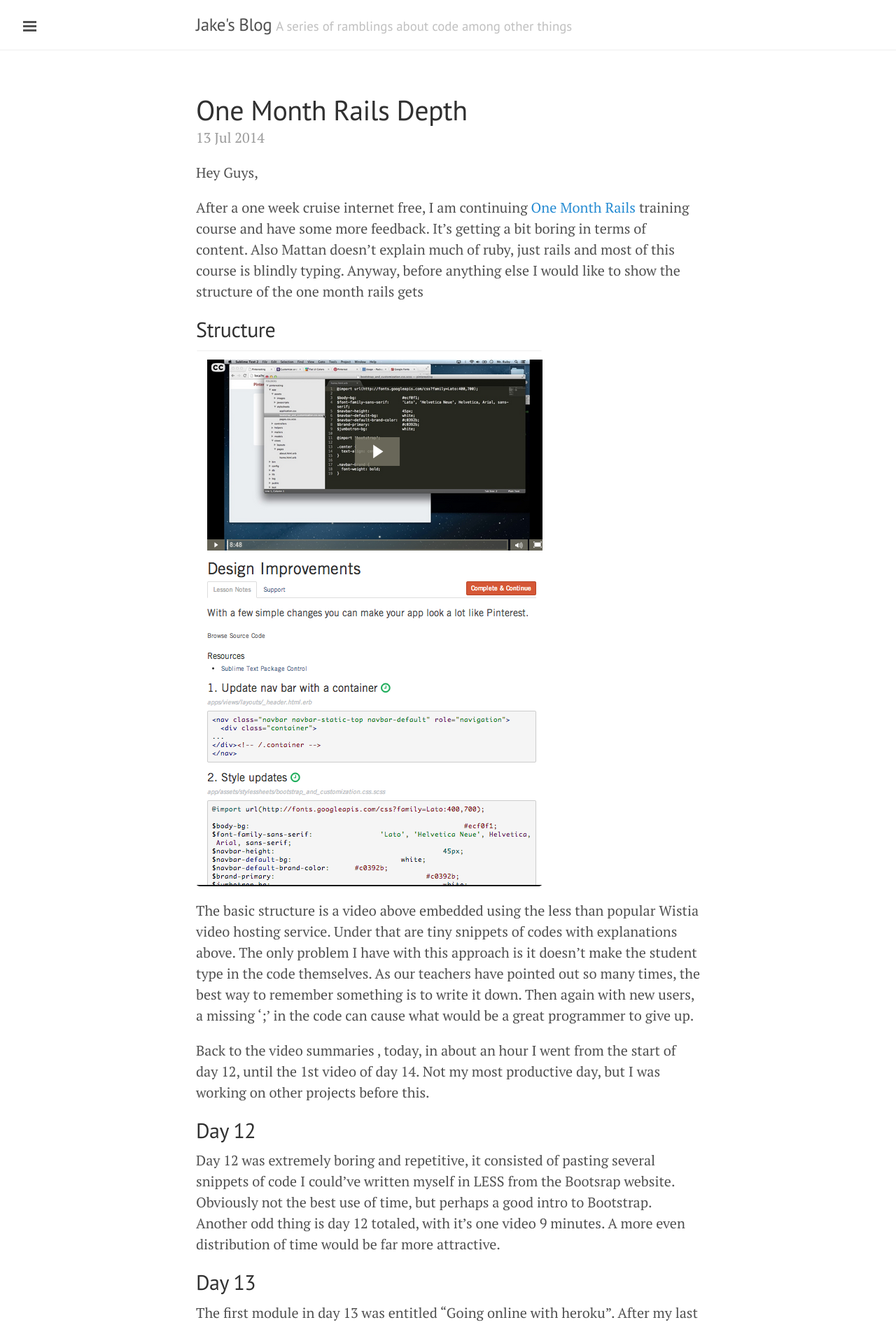
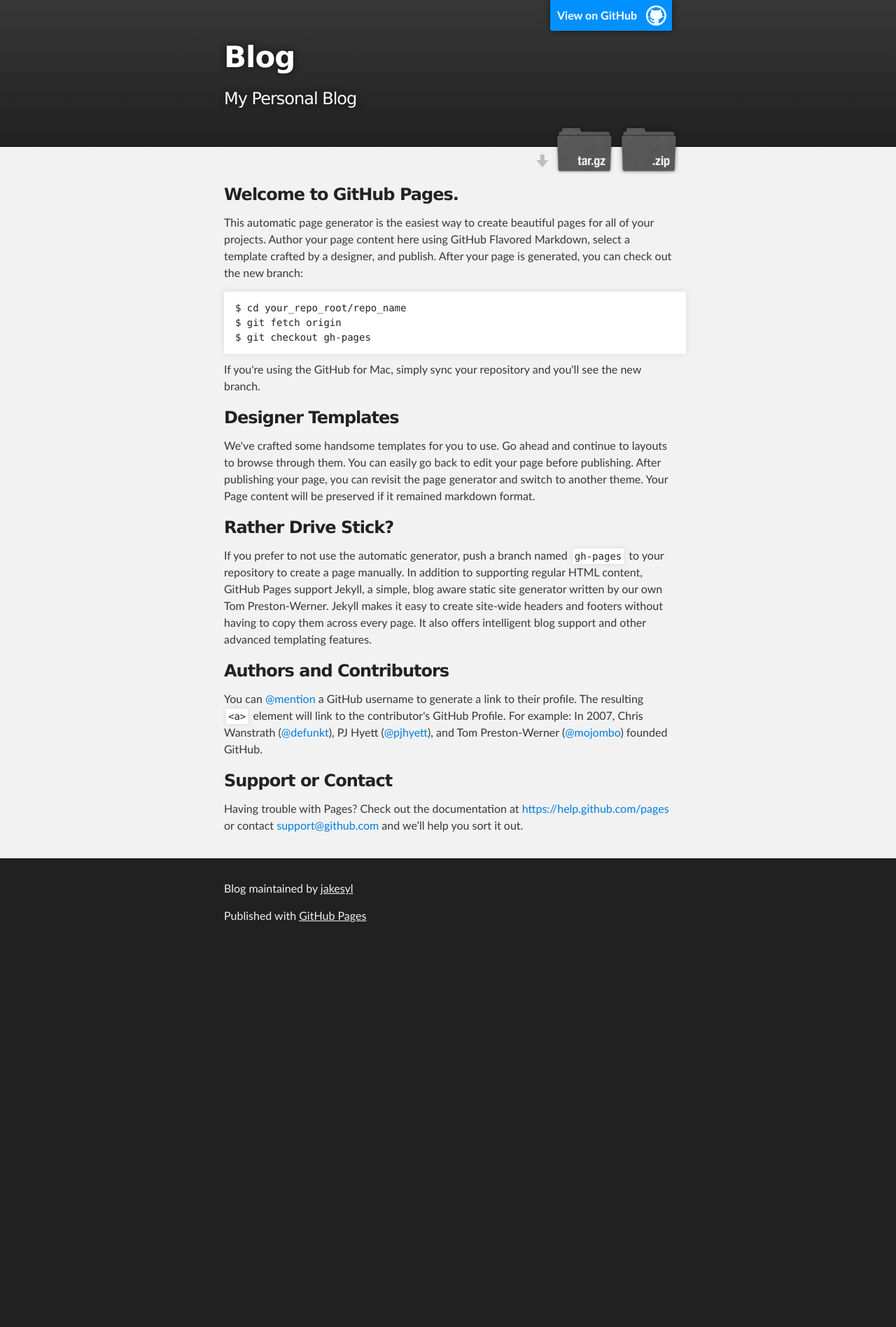
Before and after one commit to jakesyl/blog, a Jekyll site: the page index.html, which Jekyll copies as it is, in a window 1280 px wide. Shown: the top 1897 px of the page at 70% size. Built offline with Jekyll 4.4.1, drawn with Linux system fonts in a browser that asks for light colours; Markdown is read by kramdown in place of the engine named in the settings; the list of posts is cut into pages by our own code; after the commit the page ends 1356 px from its top, so only the background shows below that; some of the changed text lies outside the part shown.

Commit message:
Create gh-pages branch via GitHub

```diff
--- a/index.html
+++ b/index.html
@@ -1,37 +1,79 @@
----
-layout: default
-title: Home
----
+<!DOCTYPE html>
+<html>
 
-<div class="posts">
-  {% for post in paginator.posts %}
-  <div class="post">
-    <h1 class="post-title">
-      <a href="{{ post.url }}">
-        {{ post.title }}
-      </a>
-    </h1>
+  <head>
+    <meta charset='utf-8'>
+    <meta http-equiv="X-UA-Compatible" content="chrome=1">
+    <meta name="description" content="Blog : My Personal Blog">
 
-    <span class="post-date">{{ post.date | date_to_string }}</span>
+    <link rel="stylesheet" type="text/css" media="screen" href="stylesheets/stylesheet.css">
 
-    {{ post.content }}
-  </div>
-  {% endfor %}
-</div>
+    <title>Blog</title>
+  </head>
 
-<div class="pagination">
-  {% if paginator.next_page %}
-    <a class="pagination-item older" href="{{ site.baseurl }}page{{paginator.next_page}}">Older</a>
-  {% else %}
-    <span class="pagination-item older">Older</span>
-  {% endif %}
-  {% if paginator.previous_page %}
-    {% if paginator.page == 2 %}
-      <a class="pagination-item newer" href="{{ site.baseurl }}">Newer</a>
-    {% else %}
-      <a class="pagination-item newer" href="{{ site.baseurl }}page{{paginator.previous_page}}">Newer</a>
-    {% endif %}
-  {% else %}
-    <span class="pagination-item newer">Newer</span>
-  {% endif %}
-</div>
+  <body>
+
+    <!-- HEADER -->
+    <div id="header_wrap" class="outer">
+        <header class="inner">
+          <a id="forkme_banner" href="https://github.com/jakesyl/blog">View on GitHub</a>
+
+          <h1 id="project_title">Blog</h1>
+          <h2 id="project_tagline">My Personal Blog</h2>
+
+            <section id="downloads">
+              <a class="zip_download_link" href="https://github.com/jakesyl/blog/zipball/master">Download this project as a .zip file</a>
+              <a class="tar_download_link" href="https://github.com/jakesyl/blog/tarball/master">Download this project as a tar.gz file</a>
+            </section>
+        </header>
+    </div>
+
+    <!-- MAIN CONTENT -->
+    <div id="main_content_wrap" class="outer">
+      <section id="main_content" class="inner">
+        <h3>
+<a id="welcome-to-github-pages" class="anchor" href="#welcome-to-github-pages" aria-hidden="true"><span class="octicon octicon-link"></span></a>Welcome to GitHub Pages.</h3>
+
+<p>This automatic page generator is the easiest way to create beautiful pages for all of your projects. Author your page content here using GitHub Flavored Markdown, select a template crafted by a designer, and publish. After your page is generated, you can check out the new branch:</p>
+
+<pre><code>$ cd your_repo_root/repo_name
+$ git fetch origin
+$ git checkout gh-pages
+</code></pre>
+
+<p>If you're using the GitHub for Mac, simply sync your repository and you'll see the new branch.</p>
+
+<h3>
+<a id="designer-templates" class="anchor" href="#designer-templates" aria-hidden="true"><span class="octicon octicon-link"></span></a>Designer Templates</h3>
+
+<p>We've crafted some handsome templates for you to use. Go ahead and continue to layouts to browse through them. You can easily go back to edit your page before publishing. After publishing your page, you can revisit the page generator and switch to another theme. Your Page content will be preserved if it remained markdown format.</p>
+
+<h3>
+<a id="rather-drive-stick" class="anchor" href="#rather-drive-stick" aria-hidden="true"><span class="octicon octicon-link"></span></a>Rather Drive Stick?</h3>
+
+<p>If you prefer to not use the automatic generator, push a branch named <code>gh-pages</code> to your repository to create a page manually. In addition to supporting regular HTML content, GitHub Pages support Jekyll, a simple, blog aware static site generator written by our own Tom Preston-Werner. Jekyll makes it easy to create site-wide headers and footers without having to copy them across every page. It also offers intelligent blog support and other advanced templating features.</p>
+
+<h3>
+<a id="authors-and-contributors" class="anchor" href="#authors-and-contributors" aria-hidden="true"><span class="octicon octicon-link"></span></a>Authors and Contributors</h3>
+
+<p>You can <a href="https://github.com/blog/821" class="user-mention">@mention</a> a GitHub username to generate a link to their profile. The resulting <code>&lt;a&gt;</code> element will link to the contributor's GitHub Profile. For example: In 2007, Chris Wanstrath (<a href="https://github.com/defunkt" class="user-mention">@defunkt</a>), PJ Hyett (<a href="https://github.com/pjhyett" class="user-mention">@pjhyett</a>), and Tom Preston-Werner (<a href="https://github.com/mojombo" class="user-mention">@mojombo</a>) founded GitHub.</p>
+
+<h3>
+<a id="support-or-contact" class="anchor" href="#support-or-contact" aria-hidden="true"><span class="octicon octicon-link"></span></a>Support or Contact</h3>
+
+<p>Having trouble with Pages? Check out the documentation at <a href="https://help.github.com/pages">https://help.github.com/pages</a> or contact <a href="mailto:support@github.com">support@github.com</a> and we’ll help you sort it out.</p>
+      </section>
+    </div>
+
+    <!-- FOOTER  -->
+    <div id="footer_wrap" class="outer">
+      <footer class="inner">
+        <p class="copyright">Blog maintained by <a href="https://github.com/jakesyl">jakesyl</a></p>
+        <p>Published with <a href="http://pages.github.com">GitHub Pages</a></p>
+      </footer>
+    </div>
+
+
+
+  </body>
+</html>
--- /dev/null
+++ b/javascripts/main.js
@@ -0,0 +1 @@
+console.log('This would be the main JS file.');
--- /dev/null
+++ b/stylesheets/pygment_trac.css
@@ -0,0 +1,70 @@
+.highlight .hll { background-color: #ffffcc }
+.highlight  { background: #f0f3f3; }
+.highlight .c { color: #0099FF; font-style: italic } /* Comment */
+.highlight .err { color: #AA0000; background-color: #FFAAAA } /* Error */
+.highlight .k { color: #006699; font-weight: bold } /* Keyword */
+.highlight .o { color: #555555 } /* Operator */
+.highlight .cm { color: #0099FF; font-style: italic } /* Comment.Multiline */
+.highlight .cp { color: #009999 } /* Comment.Preproc */
+.highlight .c1 { color: #0099FF; font-style: italic } /* Comment.Single */
+.highlight .cs { color: #0099FF; font-weight: bold; font-style: italic } /* Comment.Special */
+.highlight .gd { background-color: #FFCCCC; border: 1px solid #CC0000 } /* Generic.Deleted */
+.highlight .ge { font-style: italic } /* Generic.Emph */
+.highlight .gr { color: #FF0000 } /* Generic.Error */
+.highlight .gh { color: #003300; font-weight: bold } /* Generic.Heading */
+.highlight .gi { background-color: #CCFFCC; border: 1px solid #00CC00 } /* Generic.Inserted */
+.highlight .go { color: #AAAAAA } /* Generic.Output */
+.highlight .gp { color: #000099; font-weight: bold } /* Generic.Prompt */
+.highlight .gs { font-weight: bold } /* Generic.Strong */
+.highlight .gu { color: #003300; font-weight: bold } /* Generic.Subheading */
+.highlight .gt { color: #99CC66 } /* Generic.Traceback */
+.highlight .kc { color: #006699; font-weight: bold } /* Keyword.Constant */
+.highlight .kd { color: #006699; font-weight: bold } /* Keyword.Declaration */
+.highlight .kn { color: #006699; font-weight: bold } /* Keyword.Namespace */
+.highlight .kp { color: #006699 } /* Keyword.Pseudo */
+.highlight .kr { color: #006699; font-weight: bold } /* Keyword.Reserved */
+.highlight .kt { color: #007788; font-weight: bold } /* Keyword.Type */
+.highlight .m { color: #FF6600 } /* Literal.Number */
+.highlight .s { color: #CC3300 } /* Literal.String */
+.highlight .na { color: #330099 } /* Name.Attribute */
+.highlight .nb { color: #336666 } /* Name.Builtin */
+.highlight .nc { color: #00AA88; font-weight: bold } /* Name.Class */
+.highlight .no { color: #336600 } /* Name.Constant */
+.highlight .nd { color: #9999FF } /* Name.Decorator */
+.highlight .ni { color: #999999; font-weight: bold } /* Name.Entity */
+.highlight .ne { color: #CC0000; font-weight: bold } /* Name.Exception */
+.highlight .nf { color: #CC00FF } /* Name.Function */
+.highlight .nl { color: #9999FF } /* Name.Label */
+.highlight .nn { color: #00CCFF; font-weight: bold } /* Name.Namespace */
+.highlight .nt { color: #330099; font-weight: bold } /* Name.Tag */
+.highlight .nv { color: #003333 } /* Name.Variable */
+.highlight .ow { color: #000000; font-weight: bold } /* Operator.Word */
+.highlight .w { color: #bbbbbb } /* Text.Whitespace */
+.highlight .mf { color: #FF6600 } /* Literal.Number.Float */
+.highlight .mh { color: #FF6600 } /* Literal.Number.Hex */
+.highlight .mi { color: #FF6600 } /* Literal.Number.Integer */
+.highlight .mo { color: #FF6600 } /* Literal.Number.Oct */
+.highlight .sb { color: #CC3300 } /* Literal.String.Backtick */
+.highlight .sc { color: #CC3300 } /* Literal.String.Char */
+.highlight .sd { color: #CC3300; font-style: italic } /* Literal.String.Doc */
+.highlight .s2 { color: #CC3300 } /* Literal.String.Double */
+.highlight .se { color: #CC3300; font-weight: bold } /* Literal.String.Escape */
+.highlight .sh { color: #CC3300 } /* Literal.String.Heredoc */
+.highlight .si { color: #AA0000 } /* Literal.String.Interpol */
+.highlight .sx { color: #CC3300 } /* Literal.String.Other */
+.highlight .sr { color: #33AAAA } /* Literal.String.Regex */
+.highlight .s1 { color: #CC3300 } /* Literal.String.Single */
+.highlight .ss { color: #FFCC33 } /* Literal.String.Symbol */
+.highlight .bp { color: #336666 } /* Name.Builtin.Pseudo */
+.highlight .vc { color: #003333 } /* Name.Variable.Class */
+.highlight .vg { color: #003333 } /* Name.Variable.Global */
+.highlight .vi { color: #003333 } /* Name.Variable.Instance */
+.highlight .il { color: #FF6600 } /* Literal.Number.Integer.Long */
+
+.type-csharp .highlight .k { color: #0000FF }
+.type-csharp .highlight .kt { color: #0000FF }
+.type-csharp .highlight .nf { color: #000000; font-weight: normal }
+.type-csharp .highlight .nc { color: #2B91AF }
+.type-csharp .highlight .nn { color: #000000 }
+.type-csharp .highlight .s { color: #A31515 }
+.type-csharp .highlight .sc { color: #A31515 }
--- /dev/null
+++ b/stylesheets/stylesheet.css
@@ -0,0 +1,425 @@
+/*******************************************************************************
+Slate Theme for GitHub Pages
+by Jason Costello, @jsncostello
+*******************************************************************************/
+
+@import url(pygment_trac.css);
+
+/*******************************************************************************
+MeyerWeb Reset
+*******************************************************************************/
+
+html, body, div, span, applet, object, iframe,
+h1, h2, h3, h4, h5, h6, p, blockquote, pre,
+a, abbr, acronym, address, big, cite, code,
+del, dfn, em, img, ins, kbd, q, s, samp,
+small, strike, strong, sub, sup, tt, var,
+b, u, i, center,
+dl, dt, dd, ol, ul, li,
+fieldset, form, label, legend,
+table, caption, tbody, tfoot, thead, tr, th, td,
+article, aside, canvas, details, embed,
+figure, figcaption, footer, header, hgroup,
+menu, nav, output, ruby, section, summary,
+time, mark, audio, video {
+  margin: 0;
+  padding: 0;
+  border: 0;
+  font: inherit;
+  vertical-align: baseline;
+}
+
+/* HTML5 display-role reset for older browsers */
+article, aside, details, figcaption, figure,
+footer, header, hgroup, menu, nav, section {
+  display: block;
+}
+
+ol, ul {
+  list-style: none;
+}
+
+table {
+  border-collapse: collapse;
+  border-spacing: 0;
+}
+
+/*******************************************************************************
+Theme Styles
+*******************************************************************************/
+
+body {
+  box-sizing: border-box;
+  color:#373737;
+  background: #212121;
+  font-size: 16px;
+  font-family: 'Myriad Pro', Calibri, Helvetica, Arial, sans-serif;
+  line-height: 1.5;
+  -webkit-font-smoothing: antialiased;
+}
+
+h1, h2, h3, h4, h5, h6 {
+  margin: 10px 0;
+  font-weight: 700;
+  color:#222222;
+  font-family: 'Lucida Grande', 'Calibri', Helvetica, Arial, sans-serif;
+  letter-spacing: -1px;
+}
+
+h1 {
+  font-size: 36px;
+  font-weight: 700;
+}
+
+h2 {
+  padding-bottom: 10px;
+  font-size: 32px;
+  background: url('../images/bg_hr.png') repeat-x bottom;
+}
+
+h3 {
+  font-size: 24px;
+}
+
+h4 {
+  font-size: 21px;
+}
+
+h5 {
+  font-size: 18px;
+}
+
+h6 {
+  font-size: 16px;
+}
+
+p {
+  margin: 10px 0 15px 0;
+}
+
+footer p {
+  color: #f2f2f2;
+}
+
+a {
+  text-decoration: none;
+  color: #007edf;
+  text-shadow: none;
+
+  transition: color 0.5s ease;
+  transition: text-shadow 0.5s ease;
+  -webkit-transition: color 0.5s ease;
+  -webkit-transition: text-shadow 0.5s ease;
+  -moz-transition: color 0.5s ease;
+  -moz-transition: text-shadow 0.5s ease;
+  -o-transition: color 0.5s ease;
+  -o-transition: text-shadow 0.5s ease;
+  -ms-transition: color 0.5s ease;
+  -ms-transition: text-shadow 0.5s ease;
+}
+
+a:hover, a:focus {text-decoration: underline;}
+
+footer a {
+  color: #F2F2F2;
+  text-decoration: underline;
+}
+
+em {
+  font-style: italic;
+}
+
+strong {
+  font-weight: bold;
+}
+
+img {
+  position: relative;
+  margin: 0 auto;
+  max-width: 739px;
+  padding: 5px;
+  margin: 10px 0 10px 0;
+  border: 1px solid #ebebeb;
+
+  box-shadow: 0 0 5px #ebebeb;
+  -webkit-box-shadow: 0 0 5px #ebebeb;
+  -moz-box-shadow: 0 0 5px #ebebeb;
+  -o-box-shadow: 0 0 5px #ebebeb;
+  -ms-box-shadow: 0 0 5px #ebebeb;
+}
+
+p img {
+  display: inline;
+  margin: 0;
+  padding: 0;
+  vertical-align: middle;
+  text-align: center;
+  border: none;
+}
+
+pre, code {
+  width: 100%;
+  color: #222;
+  background-color: #fff;
+
+  font-family: Monaco, "Bitstream Vera Sans Mono", "Lucida Console", Terminal, monospace;
+  font-size: 14px;
+
+  border-radius: 2px;
+  -moz-border-radius: 2px;
+  -webkit-border-radius: 2px;
+}
+
+pre {
+  width: 100%;
+  padding: 10px;
+  box-shadow: 0 0 10px rgba(0,0,0,.1);
+  overflow: auto;
+}
+
+code {
+  padding: 3px;
+  margin: 0 3px;
+  box-shadow: 0 0 10px rgba(0,0,0,.1);
+}
+
+pre code {
+  display: block;
+  box-shadow: none;
+}
+
+blockquote {
+  color: #666;
+  margin-bottom: 20px;
+  padding: 0 0 0 20px;
+  border-left: 3px solid #bbb;
+}
+
+
+ul, ol, dl {
+  margin-bottom: 15px
+}
+
+ul {
+  list-style-position: inside;
+  list-style: disc;
+  padding-left: 20px;
+}
+
+ol {
+  list-style-position: inside;
+  list-style: decimal;
+  padding-left: 20px;
+}
+
+dl dt {
+  font-weight: bold;
+}
+
+dl dd {
+  padding-left: 20px;
+  font-style: italic;
+}
+
+dl p {
+  padding-left: 20px;
+  font-style: italic;
+}
+
+hr {
+  height: 1px;
+  margin-bottom: 5px;
+  border: none;
+  background: url('../images/bg_hr.png') repeat-x center;
+}
+
+table {
+  border: 1px solid #373737;
+  margin-bottom: 20px;
+  text-align: left;
+ }
+
+th {
+  font-family: 'Lucida Grande', 'Helvetica Neue', Helvetica, Arial, sans-serif;
+  padding: 10px;
+  background: #373737;
+  color: #fff;
+ }
+
+td {
+  padding: 10px;
+  border: 1px solid #373737;
+ }
+
+form {
+  background: #f2f2f2;
+  padding: 20px;
+}
+
+/*******************************************************************************
+Full-Width Styles
+*******************************************************************************/
+
+.outer {
+  width: 100%;
+}
+
+.inner {
+  position: relative;
+  max-width: 640px;
+  padding: 20px 10px;
+  margin: 0 auto;
+}
+
+#forkme_banner {
+  display: block;
+  position: absolute;
+  top:0;
+  right: 10px;
+  z-index: 10;
+  padding: 10px 50px 10px 10px;
+  color: #fff;
+  background: url('../images/blacktocat.png') #0090ff no-repeat 95% 50%;
+  font-weight: 700;
+  box-shadow: 0 0 10px rgba(0,0,0,.5);
+  border-bottom-left-radius: 2px;
+  border-bottom-right-radius: 2px;
+}
+
+#header_wrap {
+  background: #212121;
+  background: -moz-linear-gradient(top, #373737, #212121);
+  background: -webkit-linear-gradient(top, #373737, #212121);
+  background: -ms-linear-gradient(top, #373737, #212121);
+  background: -o-linear-gradient(top, #373737, #212121);
+  background: linear-gradient(top, #373737, #212121);
+}
+
+#header_wrap .inner {
+  padding: 50px 10px 30px 10px;
+}
+
+#project_title {
+  margin: 0;
+  color: #fff;
+  font-size: 42px;
+  font-weight: 700;
+  text-shadow: #111 0px 0px 10px;
+}
+
+#project_tagline {
+  color: #fff;
+  font-size: 24px;
+  font-weight: 300;
+  background: none;
+  text-shadow: #111 0px 0px 10px;
+}
+
+#downloads {
+  position: absolute;
+  width: 210px;
+  z-index: 10;
+  bottom: -40px;
+  right: 0;
+  height: 70px;
+  background: url('../images/icon_download.png') no-repeat 0% 90%;
+}
+
+.zip_download_link {
+  display: block;
+  float: right;
+  width: 90px;
+  height:70px;
+  text-indent: -5000px;
+  overflow: hidden;
+  background: url(../images/sprite_download.png) no-repeat bottom left;
+}
+
+.tar_download_link {
+  display: block;
+  float: right;
+  width: 90px;
+  height:70px;
+  text-indent: -5000px;
+  overflow: hidden;
+  background: url(../images/sprite_download.png) no-repeat bottom right;
+  margin-left: 10px;
+}
+
+.zip_download_link:hover {
+  background: url(../images/sprite_download.png) no-repeat top left;
+}
+
+.tar_download_link:hover {
+  background: url(../images/sprite_download.png) no-repeat top right;
+}
+
+#main_content_wrap {
+  background: #f2f2f2;
+  border-top: 1px solid #111;
+  border-bottom: 1px solid #111;
+}
+
+#main_content {
+  padding-top: 40px;
+}
+
+#footer_wrap {
+  background: #212121;
+}
+
+
+
+/*******************************************************************************
+Small Device Styles
+*******************************************************************************/
+
+@media screen and (max-width: 480px) {
+  body {
+    font-size:14px;
+  }
+
+  #downloads {
+    display: none;
+  }
+
+  .inner {
+    min-width: 320px;
+    max-width: 480px;
+  }
+
+  #project_title {
+  font-size: 32px;
+  }
+
+  h1 {
+    font-size: 28px;
+  }
+
+  h2 {
+    font-size: 24px;
+  }
+
+  h3 {
+    font-size: 21px;
+  }
+
+  h4 {
+    font-size: 18px;
+  }
+
+  h5 {
+    font-size: 14px;
+  }
+
+  h6 {
+    font-size: 12px;
+  }
+
+  code, pre {
+    min-width: 320px;
+    max-width: 480px;
+    font-size: 11px;
+  }
+
+}
```
Also changed, not shown: params.json (added, +1 -0 lines), images/bg_hr.png (added), images/blacktocat.png (added), images/icon_download.png (added), images/sprite_download.png (added).
